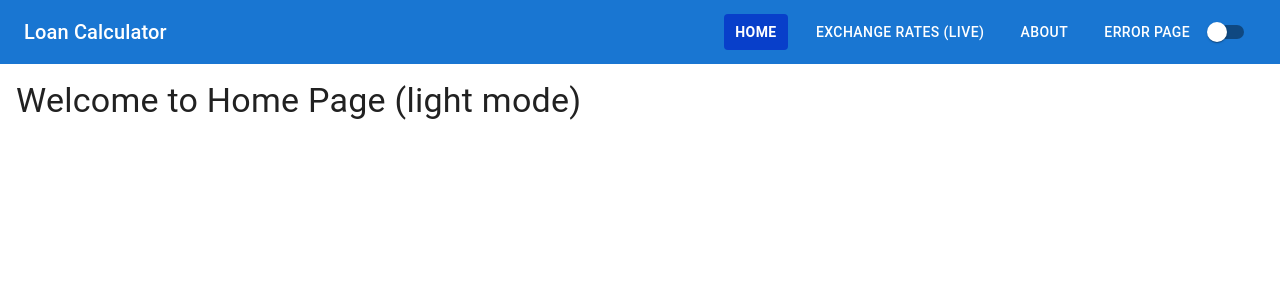
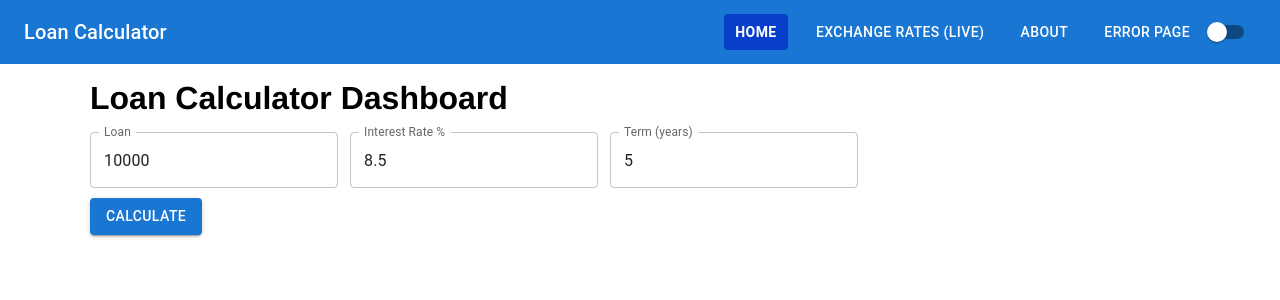
Before and after one commit to Nitin-lohumi/React-project, a React (Vite) app: page / in a window 1280 px wide. Shown: the top 300 px of the page. Built offline with nearby package versions, Linux system fonts and the light colour scheme.

Commit message:
adding table of exchange rate currency

```diff
--- a/package.json
+++ b/package.json
@@ -14,6 +14,7 @@
     "@emotion/styled": "^11.14.0",
     "@mui/icons-material": "^7.0.2",
     "@mui/material": "^7.0.2",
+    "axios": "^1.9.0",
     "react": "^19.1.0",
     "react-dom": "^19.1.0",
     "react-router-dom": "^7.5.3"
--- /dev/null
+++ b/src/component/EMI_chart.jsx
@@ -0,0 +1,149 @@
+import React, { useEffect, useState } from "react";
+import {
+  Table,
+  TableBody,
+  TableCell,
+  TableContainer,
+  TableHead,
+  TableRow,
+  Paper,
+  CircularProgress,
+  Select,
+  Box,
+  MenuItem,
+  Typography,
+  Button,
+} from "@mui/material";
+import axios from "axios";
+import "../styles/Emichart.css";
+function EMI_chart({ emi, data }) {
+  const [targetCurrency, setTargetCurrency] = useState("USD");
+  const [currencyList, setCurrencyList] = useState([]);
+  const [schedule, setSchedule] = useState([]);
+  const [exchangeRates, setExchangeRates] = useState({});
+  const [loading, setLoading] = useState(true);
+  const { Loan, InterestRate, termYear } = data;
+
+  useEffect(() => {
+    async function fetchExchangeRate() {
+      try {
+        const res = await axios.get(
+          "https://v6.exchangerate-api.com/v6/439a79377a0eb345b186a9ff/latest/INR"
+        );
+        const rates = res?.data?.conversion_rates || {};
+        setExchangeRates(rates);
+        setCurrencyList(Object.keys(rates));
+        setLoading(false);
+      } catch (error) {
+        console.error("Exchange rate fetch error:", error);
+        setExchangeRates({ INR: 1 });
+        setCurrencyList(["INR"]);
+        setLoading(false);
+      }
+    }
+    fetchExchangeRate();
+  }, []);
+
+  useEffect(() => {
+    if (!exchangeRates[targetCurrency] || !emi) return;
+    const r = InterestRate / 12 / 100;
+    const n = termYear * 12;
+    let balance = Loan;
+    const scheduleData = [];
+    for (let i = 1; i <= n; i++) {
+      const interestPaid = balance * r;
+      const principalPaid = emi - interestPaid;
+      balance -= principalPaid;
+      scheduleData.push({
+        month: i,
+        principalPaid,
+        interestPaid,
+        total: emi,
+        balance: balance > 0 ? balance : 0,
+      });
+    }
+    setSchedule(scheduleData);
+  }, [emi, exchangeRates, targetCurrency, InterestRate, termYear, Loan]);
+
+  if (loading) return <CircularProgress />;
+
+  const currencySymbol = targetCurrency === "INR" ? "₹" : "$";
+  const rate = exchangeRates[targetCurrency] || 1;
+
+  return (
+    <>
+      <Box
+        sx={{
+          mb: 2,
+          display: "flex",
+          gap: 2,
+          alignItems: "center",
+          justifyContent: "space-between",
+        }}
+      >
+        <div className="selectClass">
+          <Typography variant="h6">Select Currency:</Typography>
+          <Select
+            value={targetCurrency}
+            onChange={(e) => setTargetCurrency(e.target.value)}
+            size="small"
+          >
+            {currencyList.map((currency) => (
+              <MenuItem key={currency} value={currency}>
+                {currency}
+              </MenuItem>
+            ))}
+          </Select>
+        </div>
+        <div className="buttonClass">
+          <Button variant="outlined">Reset</Button>
+        </div>
+      </Box>
+
+      <TableContainer
+        component={Paper}
+        sx={{ maxHeight: 400, overflowX: "auto" }}
+      >
+        <Table stickyHeader sx={{ minWidth: 800 }}>
+          <TableHead>
+            <TableRow>
+              <TableCell>Month</TableCell>
+              <TableCell>Principal ({targetCurrency})</TableCell>
+              <TableCell>Interest ({targetCurrency})</TableCell>
+              <TableCell>Total Payment ({targetCurrency})</TableCell>
+              <TableCell>Remaining Balance ({targetCurrency})</TableCell>
+            </TableRow>
+          </TableHead>
+          <TableBody>
+            {schedule.map((row) => (
+              <TableRow key={row.month}>
+                <TableCell>{`Month ${row.month}`}</TableCell>
+                <TableCell>
+                  {" "}
+                  {currencySymbol}
+                  {row.principalPaid.toFixed(2)}
+                </TableCell>
+                <TableCell>
+                  {" "}
+                  {currencySymbol}
+                  {row.interestPaid.toFixed(2)}
+                </TableCell>
+                <TableCell>
+                  {" "}
+                  {currencySymbol}
+                  {Number(row.total).toFixed(2)}
+                </TableCell>
+                <TableCell>
+                  {currencySymbol}
+                  {(row.balance * rate).toFixed(2)}
+                </TableCell>
+              </TableRow>
+            ))}
+          </TableBody>
+        </Table>
+      </TableContainer>
+    </>
+  );
+}
+
+export default EMI_chart;
--- a/src/component/Home.jsx
+++ b/src/component/Home.jsx
@@ -1,14 +1,96 @@
 import React from "react";
-import { Box, Typography, useTheme } from "@mui/material";
-
+import { useState } from "react";
+import { Box, TextField, useTheme, Button } from "@mui/material";
+import "../styles/HomeStyle.css";
+import calculateEMI from "../utility/CalculateEMI";
+import EMI_chart from "./EMI_chart";
 function Home() {
   const theme = useTheme();
-
+  const [Emi, setEmI] = useState(0);
+  const [loan, setloan] = useState(10000);
+  const [InterestRate, setInterestRate] = useState(8.5);
+  const [termYear, setTermyear] = useState(5);
+  const [data, setData] = useState({
+    Loan: 0,
+    InterestRate: 0,
+    termYear: 0,
+  });
+  const handleCalculate = () => {
+    const updatedData = {
+      Loan: parseFloat(loan),
+      InterestRate: parseFloat(InterestRate),
+      termYear: parseFloat(termYear),
+    };
+    setData(updatedData);
+    const emi = calculateEMI(
+      updatedData.Loan,
+      updatedData.InterestRate,
+      updatedData.termYear
+    );
+    setEmI(emi);
+  };
   return (
-    <Box sx={{ p: 2, backgroundColor: theme.palette.background.default }}>
-      <Typography variant="h4" color={theme.palette.text.primary}>
-        Welcome to Home Page ({theme.palette.mode} mode)
-      </Typography>
+    <Box
+      sx={{ p: 2, backgroundColor: theme.palette.background.default }}
+      className="HomeBox"
+    >
+      <div className="Box1">
+        <h1
+          style={{
+            textTransform: "capitalize",
+            marginBottom: "15px",
+            margin: 0,
+          }}
+        >
+          Loan Calculator Dashboard
+        </h1>
+        <div className="textFields">
+          <TextField
+            id="outlined-basic"
+            label="Loan"
+            variant="outlined"
+            size={"medium"}
+            name="Loan"
+            value={loan}
+            onChange={(e) => setloan(e.target.value)}
+          />
+          <TextField
+            id="outlined-basic"
+            label="Interest Rate %"
+            variant="outlined"
+            size={"medium"}
+            name="InterestRate"
+            value={InterestRate}
+            onChange={(e) => setInterestRate(e.target.value)}
+          />
+          <TextField
+            id="outlined-basic"
+            label="Term (years)"
+            variant="outlined"
+            size={"medium"}
+            name="termYear"
+            value={termYear}
+            onChange={(e) => setTermyear(e.target.value)}
+          />
+        </div>
+        <Button
+          size="20"
+          variant="contained"
+          color="primary"
+          className="button"
+          style={{ margin: "10px 0" }}
+          onClick={handleCalculate}
+        >
+          Calculate
+        </Button>
+      </div>
+      {Emi != 0 && (
+        <>
+          <div className="Box2">
+            <EMI_chart emi={Emi} data={data} />
+          </div>
+        </>
+      )}
     </Box>
   );
 }
--- a/src/index.css
+++ b/src/index.css
@@ -1,4 +1,5 @@
 body{
     padding: 0;
     margin: 0;
+    font-family:'Franklin Gothic Medium', 'Arial Narrow', Arial, sans-serif;
 }
--- /dev/null
+++ b/src/styles/Emichart.css
@@ -0,0 +1,12 @@
+.table {
+  width: 100%;
+}
+.selectClass{
+    display: flex;
+    align-items: center;
+    gap: 10px;
+    padding: 10px;
+}
+.buttonClass{
+    padding: 10px;
+}
--- /dev/null
+++ b/src/styles/HomeStyle.css
@@ -0,0 +1,21 @@
+.HomeBox {
+  display: flex;
+  flex-direction: column;
+  justify-content: center;
+  align-items: center;
+}
+.Box1 {
+  width: 1100px;
+  max-width: 100%;
+  height: auto;
+}
+.textFields {
+  margin-top: 15px;
+  display: flex;
+  flex-wrap: wrap;
+  gap: 12px;
+}
+.Box2 {
+  width: 1100px;
+  max-width: 100%;
+}
--- /dev/null
+++ b/src/utility/CalculateEMI.jsx
@@ -0,0 +1,8 @@
+export default function calculateEMI(principal, annualRate, termYears) {
+  const monthlyRate = annualRate / 12 / 100;
+  const numberOfPayments = termYears * 12;
+  const emi =
+    (principal * monthlyRate * Math.pow(1 + monthlyRate, numberOfPayments)) /
+    (Math.pow(1 + monthlyRate, numberOfPayments) - 1);
+  return emi.toFixed(2);
+}
```
Also changed, not shown: 2 other files (tests, documents, lock files or other folders).
